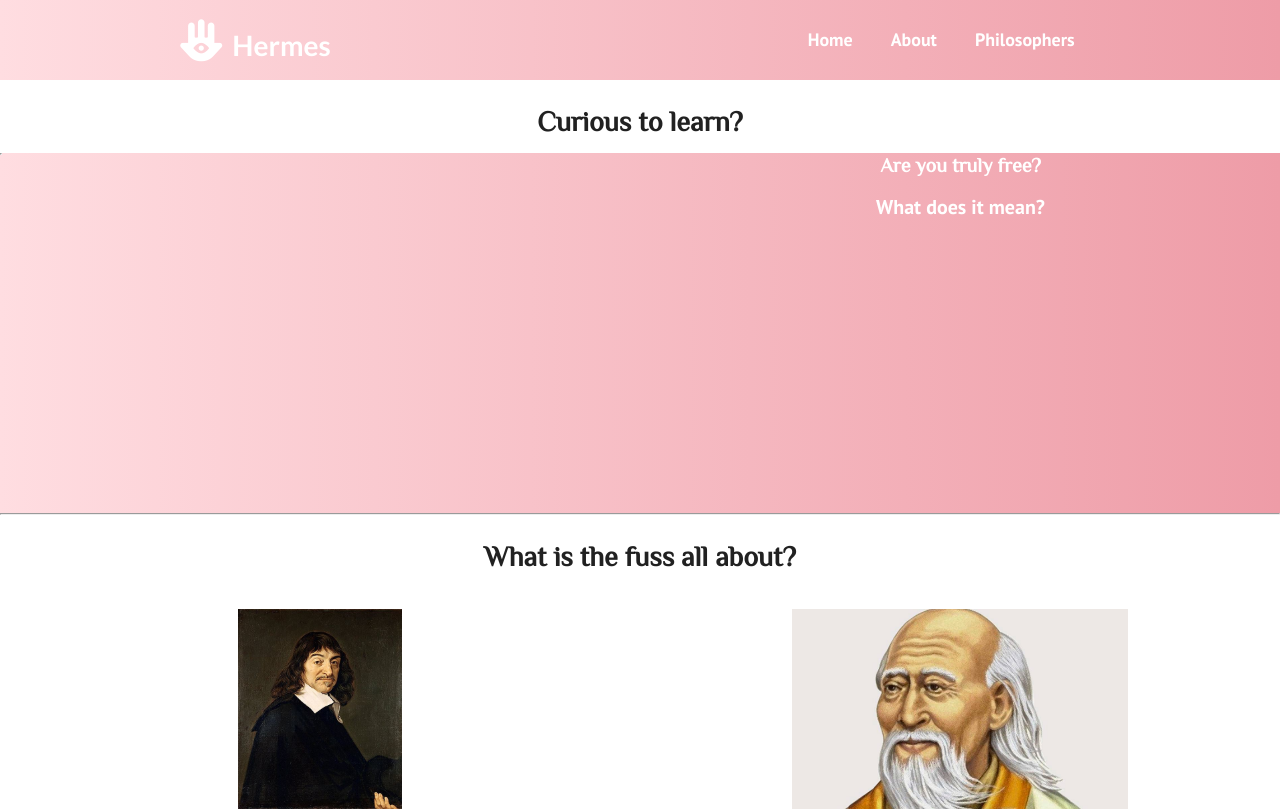
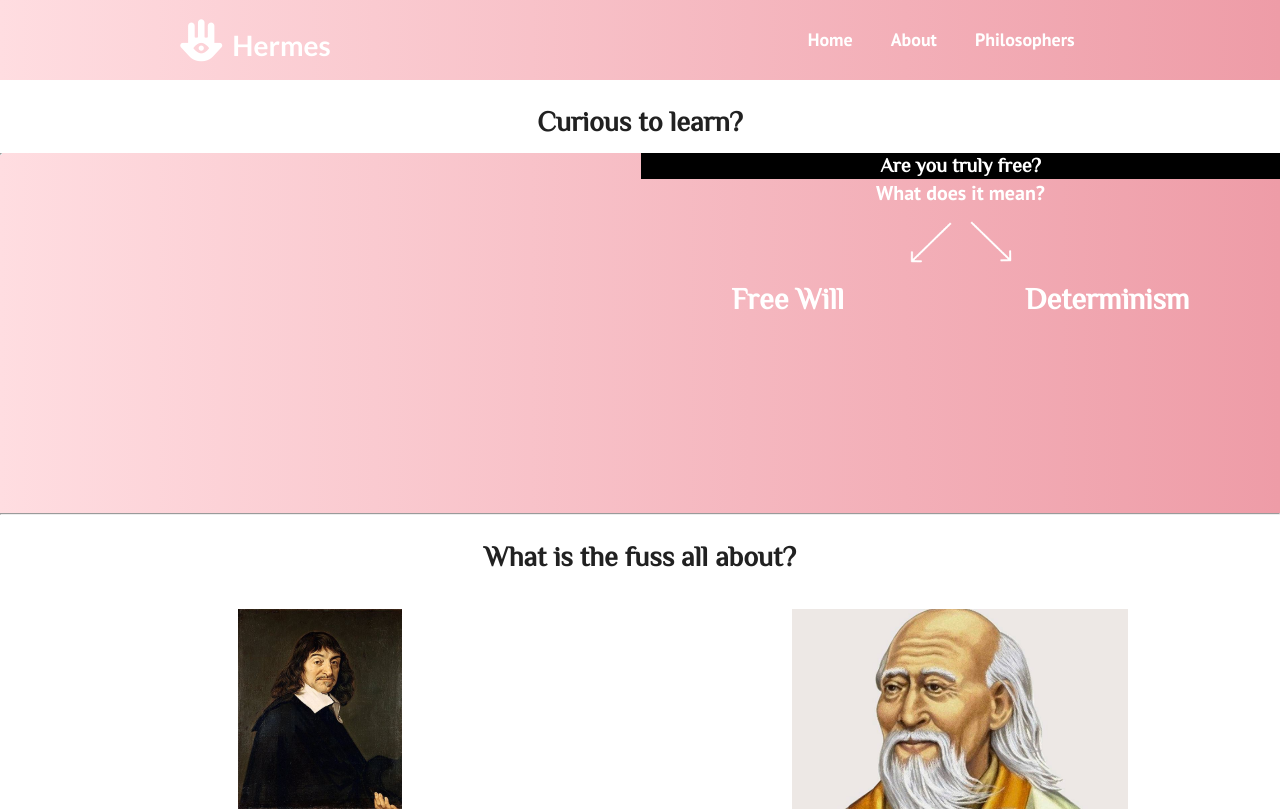
Before and after one commit to Sisysphus/Cover-Art, a React (Create React App) app: page /about in a window 1280 px wide. Shown: the top 811 px of the page. Built offline with nearby package versions, Linux system fonts and the light colour scheme.

Commit message:
Fixed centering of about-section-element div

```diff
--- a/src/components/pages/About.css
+++ b/src/components/pages/About.css
@@ -2,13 +2,13 @@ body {
   font-family: Arial, Helvetica, sans-serif;
 }
 
-*,
+/* *,
 *:before,
 *:after {
   box-sizing: inherit;
   margin: 0;
   padding: 0;
-}
+} */
 
 .about-section {
   display: flex;
@@ -35,13 +35,6 @@ body {
   color: white;
   font-family: "Philosopher", sans-serif;
   width: 50%;
-  font-size: 20px;
-}
-
-.about-section-content > h1 {
-  color: white;
-  font-family: "Philosopher", sans-serif;
-
   font-size: 20px;
 }
 
@@ -128,3 +121,40 @@ body {
   position: relative;
   right: 45px;
 }
+
+.image-1 {
+  position: relative;
+
+  left: 5px;
+  width: 50px;
+  height: 50px;
+  bottom: 11px;
+}
+
+.image-2 {
+  position: relative;
+  bottom: 10px;
+  width: 50px;
+  right: 5px;
+  height: 50px;
+}
+
+.meaning-wrap > h1 {
+  color: white;
+  font-family: "Philosopher", sans-serif;
+  font-size: 20px;
+  background-color: black;
+}
+
+.about-section-elements {
+  display: flex;
+  justify-content: center;
+  align-content: flex-end;
+  align-items: flex-end;
+}
+
+.about-section-elements > h3 {
+  margin: auto;
+  font-family: "Philosopher", sans-serif;
+  font-size: 30px;
+}
--- a/src/components/pages/About.js
+++ b/src/components/pages/About.js
@@ -16,9 +16,18 @@ const About = () => {
           url="https://www.youtube.com/watch?v=1A_CAkYt3GY&ab_channel=CrashCourseCrashCourseVerified"
         />
         <div className="about-section-content">
-          <h1>Are you truly free?</h1>
+          <div className="meaning-wrap">
+            <h1>Are you truly free?</h1>
+          </div>
           <p> What does it mean?</p>
-
+          <div className="arrow-pointers">
+            <img className="image-2" src="images/arrow-right.png" />
+            <img className="image-1" src="images/arrow-left.png" />
+          </div>
+          <div className="about-section-elements">
+            <h3 className="free-will">Free Will</h3>
+            <h3 className="determinism">Determinism</h3>
+          </div>
         </div>
       </div>
       <hr />
@@ -32,6 +41,10 @@ const About = () => {
         <div className="philo-container">
           <div className="western">
             <h1>Western Philosophy:</h1>
+            <p>Feeling oneself as an element of the Divine</p>
+          </div>
+          <div className="eastern">
+            <h1>Eastern Philosophy:</h1>
             <p>
               * Life is a journey towards eternal realities that are beyond the
               realities that surround us
@@ -48,9 +61,6 @@ const About = () => {
               neither self-worth nor self-importance have any real meaning.
             </p>
           </div>
-          <div className="eastern">
-            <h1>Eastern Philosophy:</h1>
-          </div>
         </div>
       </div>
     </>
```
